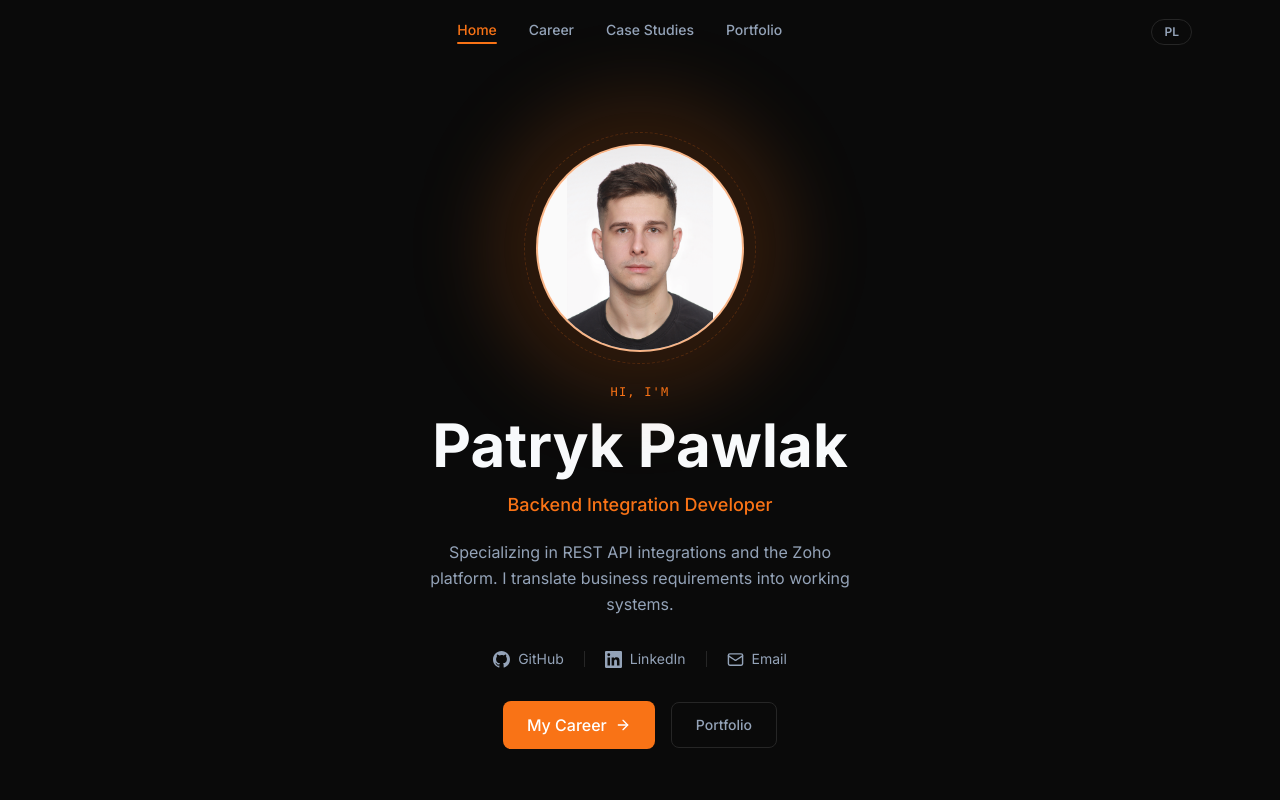
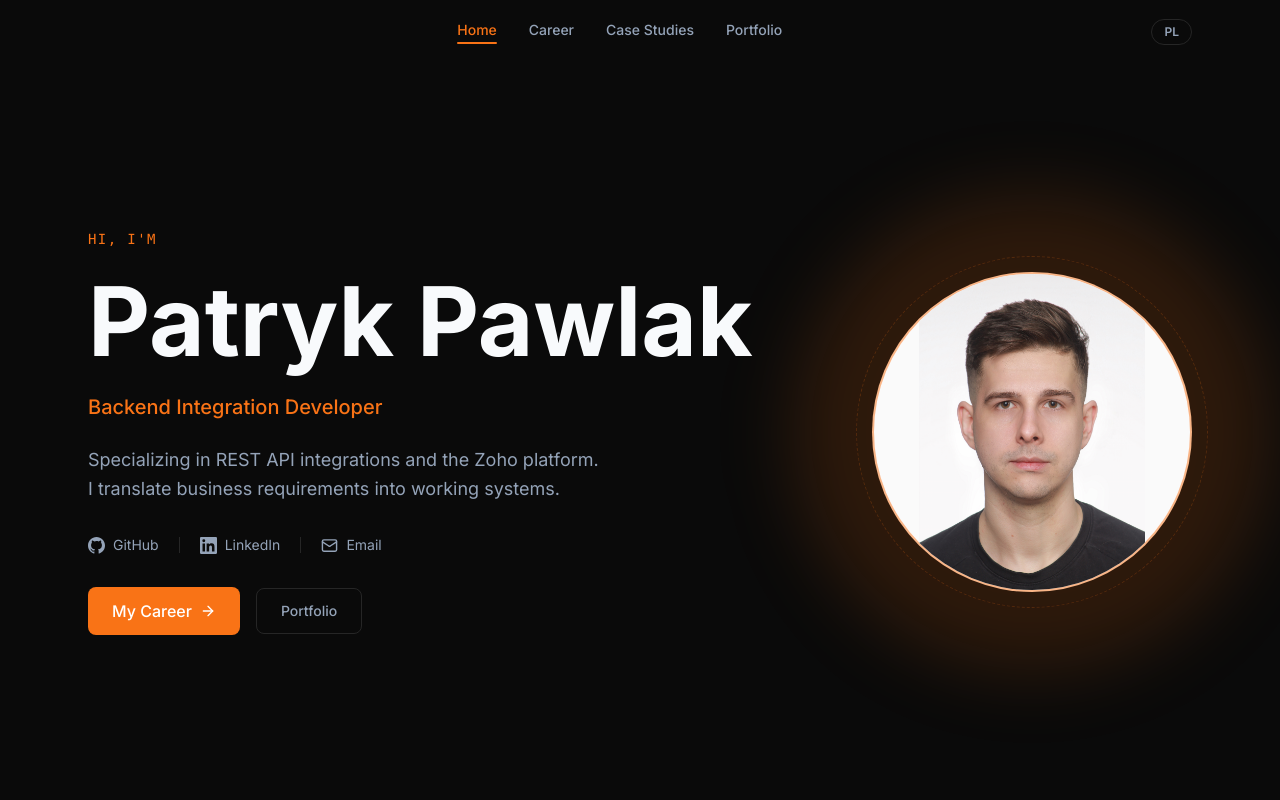
Before and after one commit to Spoki87/www, a React (Vite) app: page / in a window 1280 px wide. Shown: the top 800 px of the page. Built offline with nearby package versions, Linux system fonts and the light colour scheme.

Commit message:
fix:photo position

```diff
--- a/src/pages/Home.jsx
+++ b/src/pages/Home.jsx
@@ -27,56 +27,29 @@ export default function Home() {
       <SEO path="/" lang={i18n.language.startsWith('pl') ? 'pl' : 'en'} />
       {/* ── Hero ── */}
       <section className="min-h-screen flex items-center justify-center pt-16">
-        <div className="max-w-2xl mx-auto px-6 py-20 w-full flex flex-col items-center text-center">
+        <div className="max-w-6xl mx-auto px-6 py-20 w-full">
+          <div className="flex flex-col-reverse md:flex-row items-center gap-12 md:gap-16">
 
-          {/* Photo */}
-          <motion.div
-            initial={{ opacity: 0, scale: 0.9 }}
-            animate={{ opacity: 1, scale: 1 }}
-            transition={{ delay: 0.1, duration: 0.5, ease: 'easeOut' }}
-            className="relative mb-8"
-          >
-            <div className="absolute inset-0 rounded-full bg-accent/15 blur-xl scale-150" />
-            <div className="absolute -inset-3 rounded-full border border-dashed border-accent/20" />
-            <div className="relative w-52 h-52 rounded-full border-2 border-accent/50 overflow-hidden bg-[#fafafa] flex items-center justify-center">
-              <img
-                src="/photo.jpg"
-                alt="Patryk Pawlak"
-                className="w-full h-full object-contain"
-                onError={(e) => {
-                  e.currentTarget.style.display = 'none'
-                  if (e.currentTarget.nextSibling) {
-                    e.currentTarget.nextSibling.style.display = 'flex'
-                  }
-                }}
-              />
-              <div
-                style={{ display: 'none' }}
-                className="w-full h-full items-center justify-center flex-col gap-1"
-              >
-                <span className="text-4xl font-bold text-accent select-none">PP</span>
-                <span className="text-fog text-xs">photo.jpg</span>
-              </div>
-            </div>
-          </motion.div>
+            {/* Left — text */}
+            <div className="flex-1 flex flex-col items-start text-left">
 
               {/* Name + title + subtitle */}
               <motion.div
                 initial={{ opacity: 0, y: 14 }}
                 animate={{ opacity: 1, y: 0 }}
-            transition={{ delay: 0.25, duration: 0.45 }}
-            className="flex flex-col items-center mb-8"
+                transition={{ delay: 0.15, duration: 0.45 }}
+                className="flex flex-col items-start mb-8"
               >
-            <p className="text-accent text-xs font-mono tracking-widest uppercase mb-2">
+                <p className="text-accent text-sm font-mono tracking-widest uppercase mb-3">
                   {t('hero.greeting')}
                 </p>
-            <h1 className="text-5xl sm:text-6xl font-bold text-snow leading-tight mb-2">
+                <h1 className="text-6xl sm:text-7xl lg:text-8xl font-bold text-snow leading-tight mb-3">
                   Patryk Pawlak
                 </h1>
-            <p className="text-accent text-lg font-medium mb-5">
+                <p className="text-accent text-xl font-medium mb-6">
                   {t('hero.title')}
                 </p>
-            <p className="text-slate text-base leading-relaxed max-w-md">
+                <p className="text-slate text-lg leading-relaxed max-w-lg">
                   {t('hero.subtitle')}
                 </p>
               </motion.div>
@@ -85,8 +58,8 @@ export default function Home() {
               <motion.div
                 initial={{ opacity: 0, y: 14 }}
                 animate={{ opacity: 1, y: 0 }}
-            transition={{ delay: 0.45, duration: 0.4 }}
-            className="flex items-center justify-center gap-5 mb-8"
+                transition={{ delay: 0.35, duration: 0.4 }}
+                className="flex items-center gap-5 mb-8"
               >
                 <a
                   href="https://github.com/Sposki87"
@@ -121,8 +94,8 @@ export default function Home() {
               <motion.div
                 initial={{ opacity: 0, y: 14 }}
                 animate={{ opacity: 1, y: 0 }}
-            transition={{ delay: 0.6, duration: 0.4 }}
-            className="flex items-center justify-center gap-4 flex-wrap"
+                transition={{ delay: 0.5, duration: 0.4 }}
+                className="flex items-center gap-4 flex-wrap"
               >
                 <Link
                   to="/career"
@@ -139,6 +112,40 @@ export default function Home() {
                 </Link>
               </motion.div>
 
+            </div>
+
+            {/* Right — photo */}
+            <motion.div
+              initial={{ opacity: 0, scale: 0.9 }}
+              animate={{ opacity: 1, scale: 1 }}
+              transition={{ delay: 0.1, duration: 0.5, ease: 'easeOut' }}
+              className="relative shrink-0"
+            >
+              <div className="absolute inset-0 rounded-full bg-accent/15 blur-xl scale-150" />
+              <div className="absolute -inset-4 rounded-full border border-dashed border-accent/20" />
+              <div className="relative w-64 h-64 md:w-80 md:h-80 rounded-full border-2 border-accent/50 overflow-hidden bg-[#fafafa] flex items-center justify-center">
+                <img
+                  src="/photo.jpg"
+                  alt="Patryk Pawlak"
+                  className="w-full h-full object-contain"
+                  onError={(e) => {
+                    e.currentTarget.style.display = 'none'
+                    if (e.currentTarget.nextSibling) {
+                      e.currentTarget.nextSibling.style.display = 'flex'
+                    }
+                  }}
+                />
+                <div
+                  style={{ display: 'none' }}
+                  className="w-full h-full items-center justify-center flex-col gap-1"
+                >
+                  <span className="text-4xl font-bold text-accent select-none">PP</span>
+                  <span className="text-fog text-xs">photo.jpg</span>
+                </div>
+              </div>
+            </motion.div>
+
+          </div>
         </div>
       </section>
 
```
Lines whose indentation alone changed are shown as unchanged.
